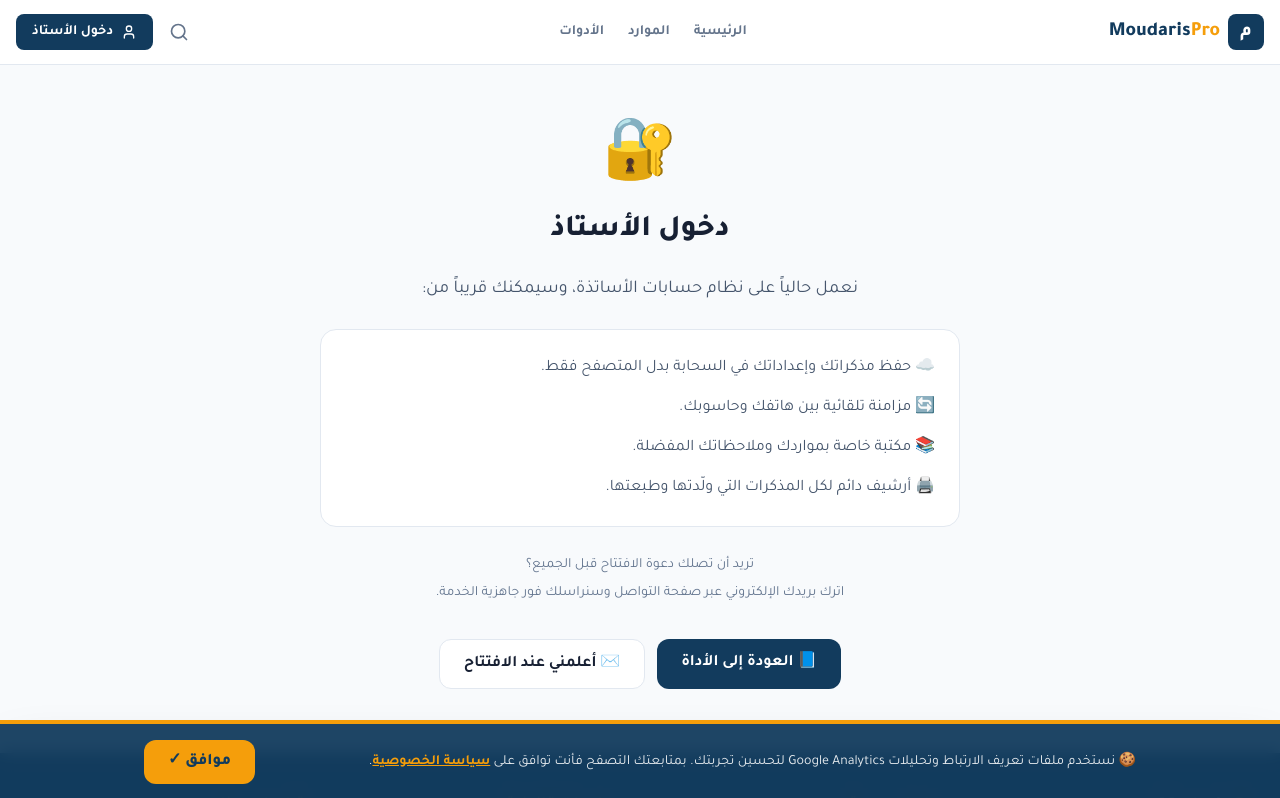
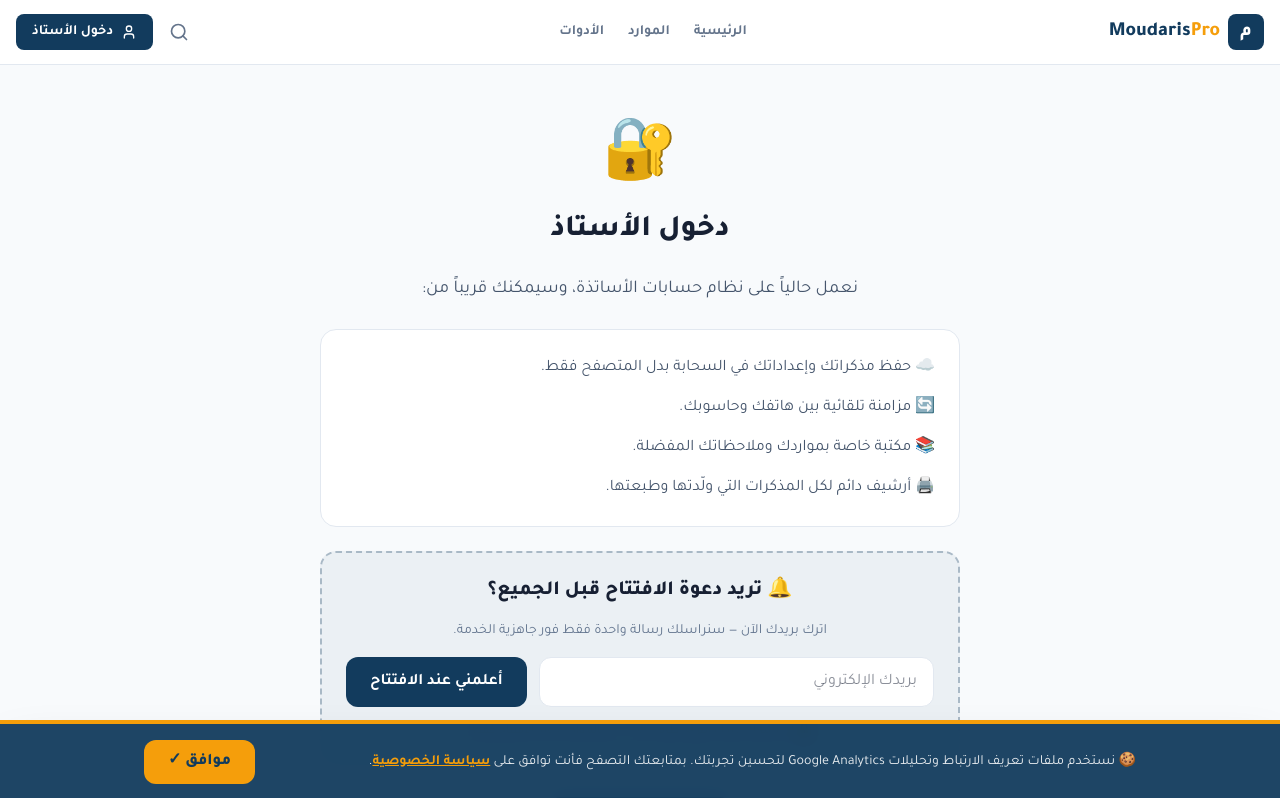
Before and after one commit to modarispro01-lab/moudaris-pro, a Next.js app: page /login in a window 1280 px wide. Shown: the top 798 px of the page. Built offline with nearby package versions, Linux system fonts and the light colour scheme.

Commit message:
feat: email capture form on /login (waitlist)

```diff
--- a/src/app/login/page.tsx
+++ b/src/app/login/page.tsx
@@ -24,11 +24,41 @@ export default function LoginPage() {
         <li>🖨️ أرشيف دائم لكل المذكرات التي ولّدتها وطبعتها.</li>
       </ul>
 
-      <p className="text-sm text-slate-500 leading-7">
-        تريد أن تصلك دعوة الافتتاح قبل الجميع؟
-        <br />
-        اترك بريدك الإلكتروني عبر صفحة التواصل وسنراسلك فور جاهزية الخدمة.
-      </p>
+      {/* ===== نموذج أسر البريد الإلكتروني ===== */}
+      <div className="bg-primary/5 border-2 border-dashed border-primary/30 rounded-2xl p-6 space-y-4">
+        <h2 className="text-xl font-extrabold text-text">
+          🔔 تريد دعوة الافتتاح قبل الجميع؟
+        </h2>
+        <p className="text-sm text-slate-500">
+          اترك بريدك الآن — سنراسلك رسالة واحدة فقط فور جاهزية الخدمة.
+        </p>
+        <form
+          action="https://formsubmit.co/contact@modarispro.com"
+          method="POST"
+          className="flex flex-col sm:flex-row gap-3 justify-center"
+        >
+          <input type="hidden" name="_subject" value="اشتراك جديد: قائمة انتظار حسابات الأساتذة" />
+          <input type="hidden" name="_captcha" value="false" />
+          <input type="hidden" name="_template" value="table" />
+          <input
+            type="email"
+            name="email"
+            required
+            placeholder="بريدك الإلكتروني"
+            className="flex-1 px-4 py-3 rounded-xl border border-border bg-white text-text focus:outline-none focus:ring-2 focus:ring-primary"
+          />
+          <button
+            type="submit"
+            className="bg-primary text-white font-bold px-6 py-3 rounded-xl hover:opacity-90 transition whitespace-nowrap"
+          >
+            أعلمني عند الافتتاح
+          </button>
+        </form>
+        <p className="text-xs text-slate-400">
+          🔒 لن نشارك بريدك مع أي طرف ثالث — رسالة واحدة عند الافتتاح فقط.
+        </p>
+      </div>
+      {/* ======================================= */}
 
       <div className="flex flex-wrap gap-3 justify-center pt-2">
         <Link
@@ -37,12 +67,6 @@ export default function LoginPage() {
         >
           📘 العودة إلى الأداة
         </Link>
-        <Link
-          href="/contact"
-          className="bg-surface border border-border text-text font-bold px-6 py-3 rounded-xl hover:bg-slate-50 transition"
-        >
-          ✉️ أعلمني عند الافتتاح
-        </Link>
       </div>
     </main>
   );
```
